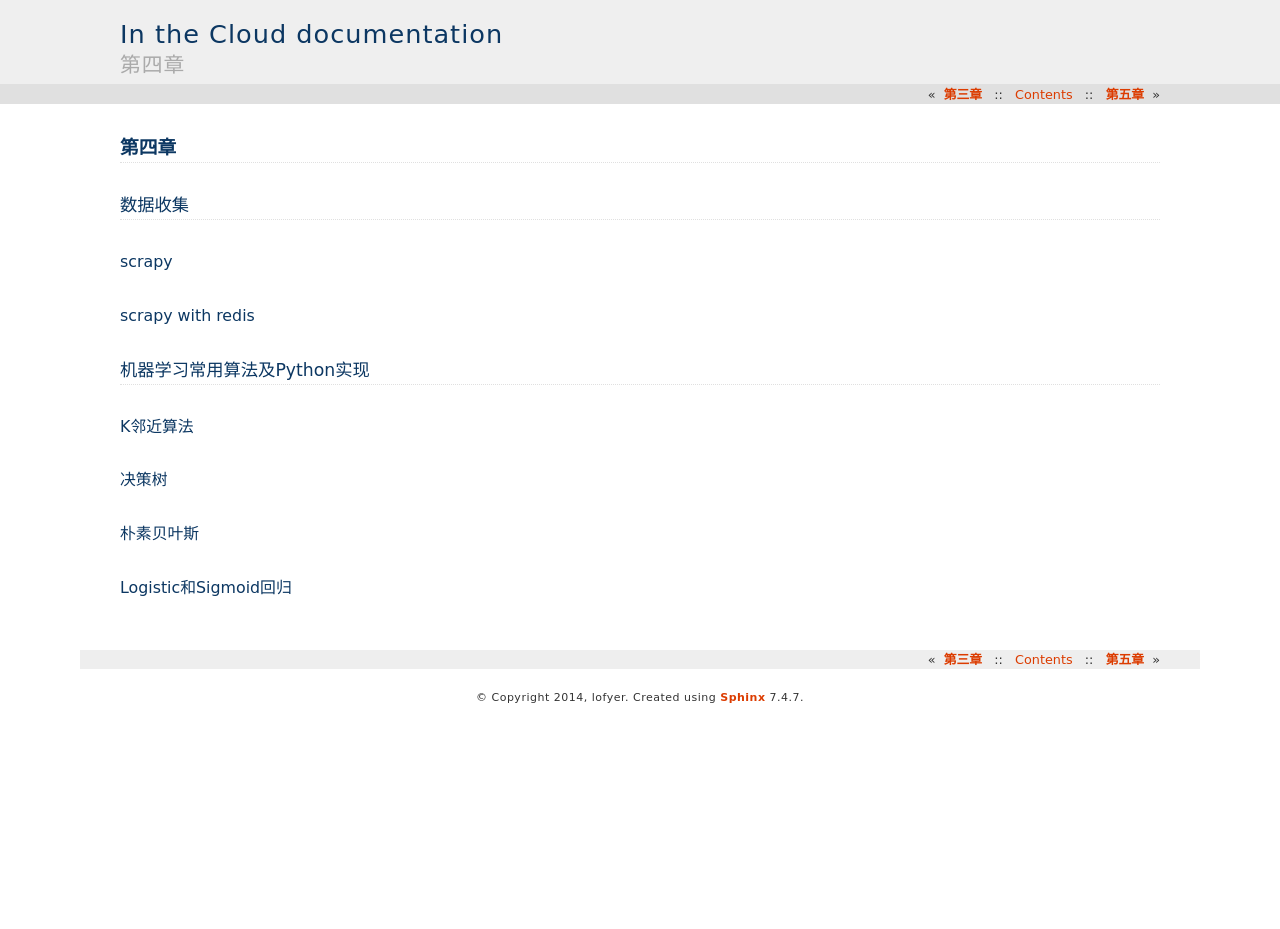
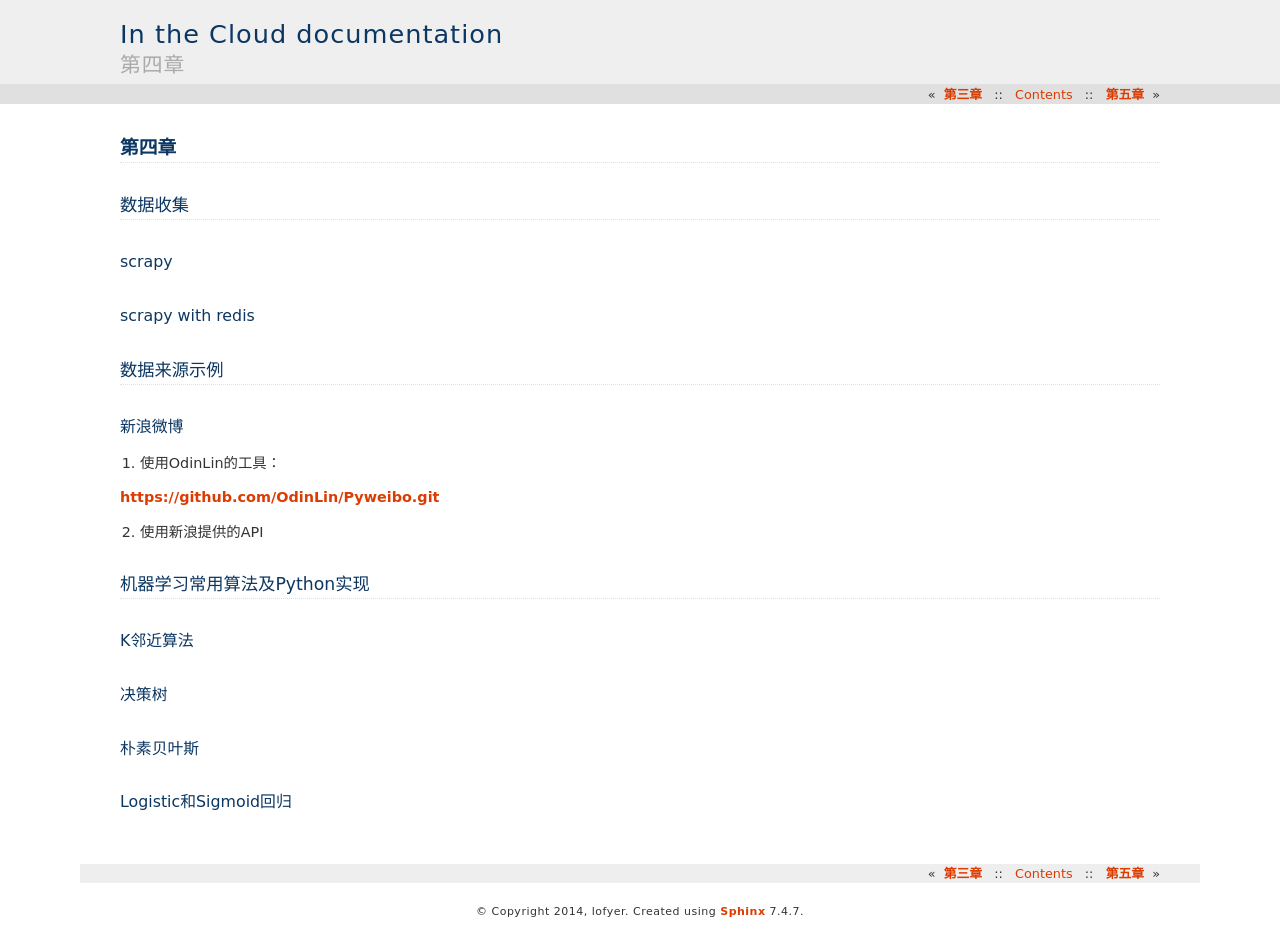
Before and after one commit to lofyer/InTheCloud, a Sphinx documentation site: the page built from source/posts/ch04.rst, in a window 1280 px wide. Built offline with Sphinx 7.4.7, drawn with Linux system fonts in a browser that asks for light colours; formulas are drawn with MathJax 3; before the commit the page ends 900 px from its top, so only the background shows below that.

Commit message:
更新目录

```diff
--- a/source/posts/ch04.rst
+++ b/source/posts/ch04.rst
@@ -10,6 +10,18 @@ scrapy
 
 scrapy with redis
 ~~~~~~~~~~~~~~~~~~
+
+数据来源示例
+-------------
+
+新浪微博
+~~~~~~~~
+
+1. 使用OdinLin的工具：
+
+https://github.com/OdinLin/Pyweibo.git
+
+2. 使用新浪提供的API
 
 机器学习常用算法及Python实现
 ----------------------------
```
Also changed, not shown: source/posts/about.rst (+8 -0 lines).
